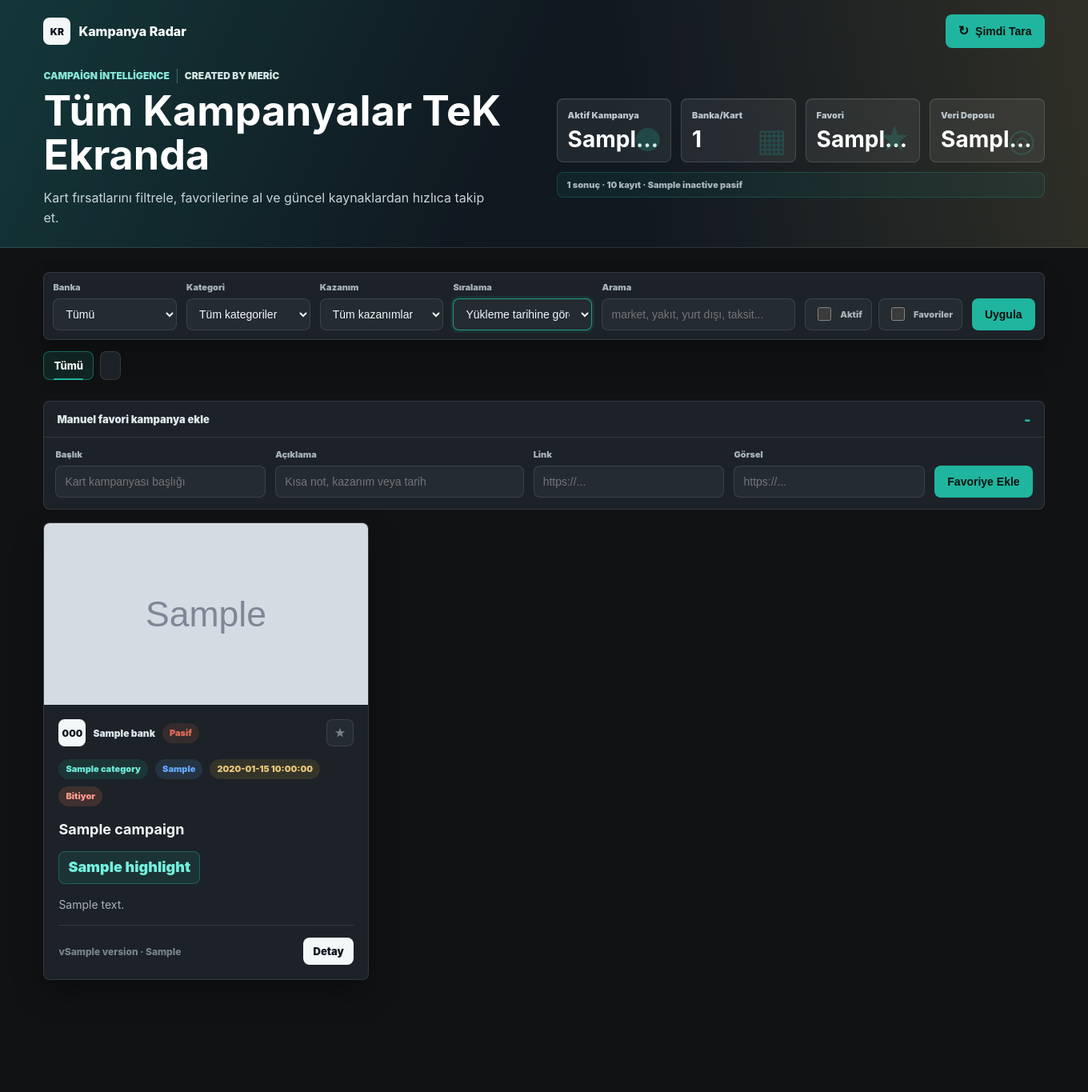
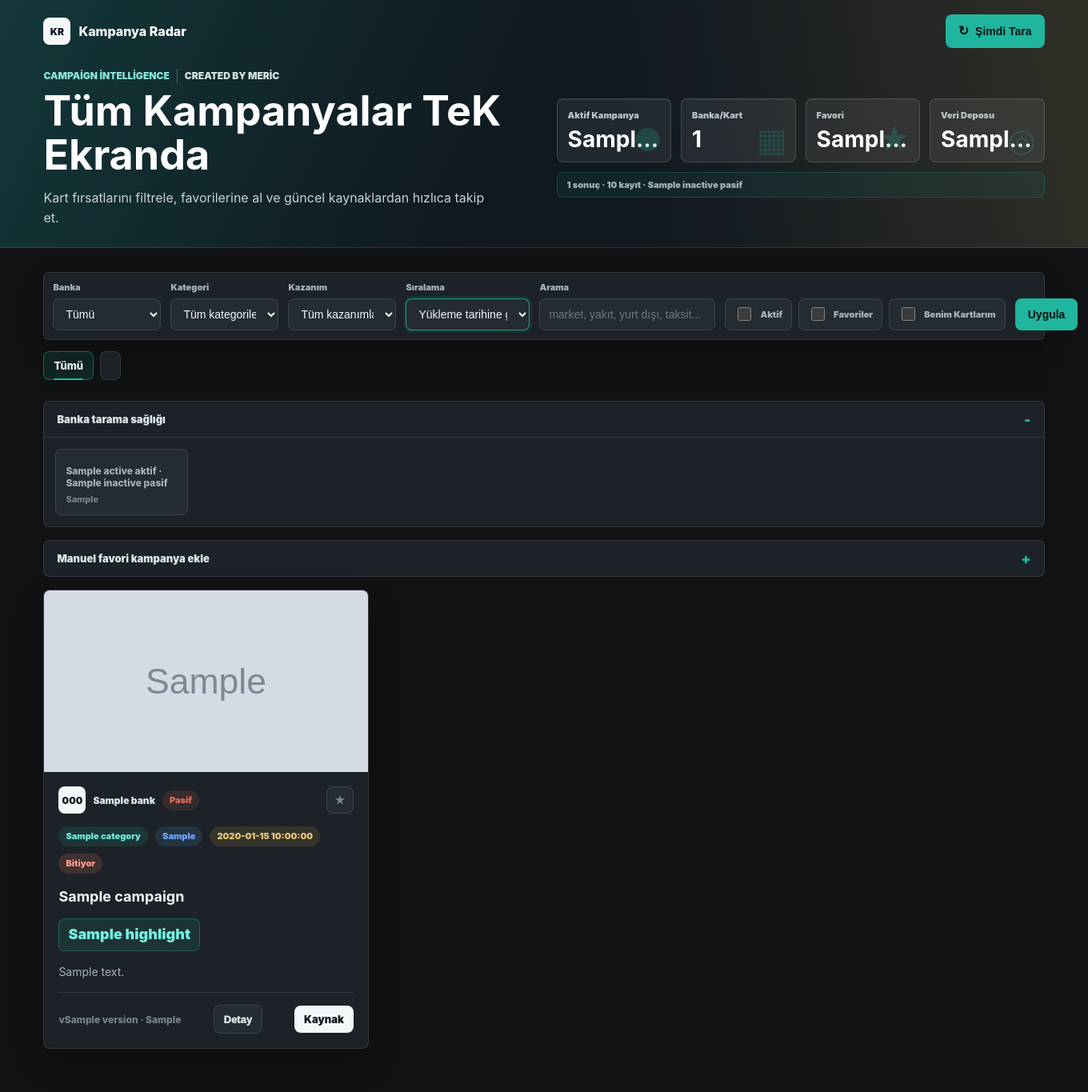
Before and after one commit to mericucan-bot/campaign_pipeline_new, a Flask app: template app/templates/dashboard.html in a window 1360 px wide, after a click that opens the changed part. Shown: the whole page at 80% size. Before the commit the page ends 1225 px from the top, so only its background shows below. Run offline with Flask 3, Linux system fonts and the light colour scheme; the template is opened without the code that fills it: most values are stand-ins (such as "Sample title", 1, 10 or a date in 2020); grey boxes marked "Sample" are stand-in pictures.

Commit message:
Add health panel my cards filter and details modal

```diff
--- a/app/core/db.py
+++ b/app/core/db.py
@@ -432,6 +432,9 @@
     value = (value or "").casefold()
     value = value.replace("ı", "i").replace("ğ", "g").replace("ü", "u")
     value = value.replace("ş", "s").replace("ö", "o").replace("ç", "c")
+    value = value.replace("yurtdisi", "yurt disi").replace("yurtdışı", "yurt disi")
+    value = value.replace("ı", "i").replace("ğ", "g").replace("ü", "u")
+    value = value.replace("ş", "s").replace("ö", "o").replace("ç", "c")
     value = unicodedata.normalize("NFKD", value)
     value = "".join(ch for ch in value if not unicodedata.combining(ch))
     return " ".join(value.split())
--- a/app/static/dashboard.css
+++ b/app/static/dashboard.css
@@ -403,6 +403,77 @@
   content: "-";
 }
 
+.health-panel {
+  background: var(--panel);
+  border: 1px solid var(--line);
+  border-radius: 8px;
+  margin: 0 0 16px;
+}
+
+.health-panel summary {
+  color: #dce7eb;
+  cursor: pointer;
+  font-size: 13px;
+  font-weight: 950;
+  list-style: none;
+  padding: 14px 16px;
+}
+
+.health-panel summary::-webkit-details-marker {
+  display: none;
+}
+
+.health-panel summary::after {
+  color: var(--primary);
+  content: "+";
+  float: right;
+  font-size: 18px;
+  line-height: 1;
+}
+
+.health-panel[open] summary::after {
+  content: "-";
+}
+
+.health-grid {
+  border-top: 1px solid var(--line);
+  display: grid;
+  gap: 10px;
+  grid-template-columns: repeat(auto-fill, minmax(150px, 1fr));
+  padding: 14px;
+}
+
+.health-item {
+  background: var(--panel-2);
+  border: 1px solid var(--line);
+  border-radius: 8px;
+  padding: 12px;
+}
+
+.health-item strong,
+.health-item span,
+.health-item small {
+  display: block;
+}
+
+.health-item strong {
+  font-size: 13px;
+  margin-bottom: 7px;
+}
+
+.health-item span {
+  color: var(--muted);
+  font-size: 12px;
+  font-weight: 850;
+}
+
+.health-item small {
+  color: var(--faint);
+  font-size: 11px;
+  font-weight: 850;
+  margin-top: 6px;
+}
+
 .manual-form {
   border-top: 1px solid var(--line);
   display: grid;
@@ -743,6 +814,79 @@
   text-decoration: none;
 }
 
+.detail-button {
+  background: var(--panel-2);
+  border: 1px solid var(--line);
+  color: #dce7eb;
+  font-size: 13px;
+  font-weight: 950;
+  min-height: 36px;
+  padding: 0 12px;
+}
+
+.detail-modal {
+  background: transparent;
+  border: 0;
+  color: var(--ink);
+  max-width: min(560px, calc(100vw - 28px));
+  padding: 0;
+}
+
+.detail-modal::backdrop {
+  background: rgba(0, 0, 0, 0.62);
+  backdrop-filter: blur(6px);
+}
+
+.modal-card {
+  background: var(--panel);
+  border: 1px solid var(--line);
+  border-radius: 8px;
+  box-shadow: var(--shadow);
+  padding: 22px;
+  position: relative;
+}
+
+.modal-close {
+  background: var(--panel-2);
+  border: 1px solid var(--line);
+  color: var(--ink);
+  height: 34px;
+  justify-content: center;
+  min-height: 34px;
+  padding: 0;
+  position: absolute;
+  right: 14px;
+  top: 14px;
+  width: 34px;
+}
+
+.modal-bank {
+  color: var(--primary);
+  display: block;
+  font-size: 12px;
+  font-weight: 950;
+  margin: 0 42px 10px 0;
+}
+
+.modal-title {
+  margin: 0 42px 14px 0;
+}
+
+.modal-description {
+  margin: 14px 0 18px;
+}
+
+.modal-link {
+  background: var(--primary);
+  border-radius: 8px;
+  color: #04110f;
+  display: inline-flex;
+  font-size: 13px;
+  font-weight: 950;
+  padding: 10px 13px;
+  text-decoration: none;
+}
+
 .empty {
   background: var(--panel);
   border: 1px solid var(--line);
@@ -828,8 +972,6 @@
     max-width: none;
   }
 
-  }
-
 @media (max-width: 640px) {
   .hero {
     padding-bottom: 20px;
--- a/app/templates/dashboard.html
+++ b/app/templates/dashboard.html
@@ -115,17 +115,35 @@
             <input type="checkbox" name="favorites" value="1" {% if favorites_only %}checked{% endif %}>
             <span>Favoriler</span>
           </label>
+
+          <label class="toggle {% if my_cards_only %}field-active{% endif %}" title="Benim kartlarimdaki kampanyalar">
+            <input type="checkbox" name="my_cards" value="1" {% if my_cards_only %}checked{% endif %}>
+            <span>Benim Kartlar&#305;m</span>
+          </label>
         </div>
 
         <button class="apply-button" type="submit">Uygula</button>
       </form>
       <div class="bank-rail" aria-label="Bankalar">
-        <a href="{{ url_for('index', q=search, active='1' if active_only else '0', category=selected_category, reward=selected_reward, sort=selected_sort, favorites='1' if favorites_only else None) }}" class="bank-chip {% if not selected_bank %}selected{% endif %}">T&#252;m&#252;</a>
+        <a href="{{ url_for('index', q=search, active='1' if active_only else '0', category=selected_category, reward=selected_reward, sort=selected_sort, favorites='1' if favorites_only else None, my_cards='1' if my_cards_only else None) }}" class="bank-chip {% if not selected_bank %}selected{% endif %}">T&#252;m&#252;</a>
         {% for bank in stats.banks %}
-          <a href="{{ url_for('index', bank=bank, q=search, active='1' if active_only else '0', category=selected_category, reward=selected_reward, sort=selected_sort, favorites='1' if favorites_only else None) }}" class="bank-chip {% if bank == selected_bank %}selected{% endif %}" title="{{ bank }}">{{ bank_label(bank) }}</a>
+          <a href="{{ url_for('index', bank=bank, q=search, active='1' if active_only else '0', category=selected_category, reward=selected_reward, sort=selected_sort, favorites='1' if favorites_only else None, my_cards='1' if my_cards_only else None) }}" class="bank-chip {% if bank == selected_bank %}selected{% endif %}" title="{{ bank }}">{{ bank_label(bank) }}</a>
         {% endfor %}
       </div>
     </section>
+
+    <details class="health-panel">
+      <summary>Banka tarama sa&#287;l&#305;&#287;&#305;</summary>
+      <div class="health-grid">
+        {% for row in bank_health %}
+          <div class="health-item">
+            <strong>{{ bank_label(row.bank) }}</strong>
+            <span>{{ row.active }} aktif · {{ row.inactive }} pasif</span>
+            <small>{{ row.last_seen[:10] or 'Tarih yok' }}</small>
+          </div>
+        {% endfor %}
+      </div>
+    </details>
 
     <details class="manual-entry">
       <summary>Manuel favori kampanya ekle</summary>
@@ -202,8 +220,19 @@
 
             <div class="campaign-footer">
               <span>v{{ campaign.version }} · {{ campaign.last_seen[:10] }}</span>
+              <button
+                class="detail-button"
+                type="button"
+                data-title="{{ campaign.title|e }}"
+                data-bank="{{ campaign.bank|e }}"
+                data-category="{{ campaign.category|e }}"
+                data-reward="{{ campaign.reward_type|e }}"
+                data-date="{{ campaign.deadline_label|e }}"
+                data-description="{{ campaign.description or ''|e }}"
+                data-url="{{ campaign.url or ''|e }}"
+              >Detay</button>
               {% if campaign.url %}
-                <a href="{{ campaign.url }}" target="_blank" rel="noreferrer">Detay</a>
+                <a href="{{ campaign.url }}" target="_blank" rel="noreferrer">Kaynak</a>
               {% endif %}
             </div>
           </div>
@@ -222,6 +251,21 @@
       {% endfor %}
     </section>
   </main>
+
+  <dialog class="detail-modal">
+    <div class="modal-card">
+      <button class="modal-close" type="button" aria-label="Kapat">×</button>
+      <span class="modal-bank"></span>
+      <h2 class="modal-title"></h2>
+      <div class="badges">
+        <span class="category-badge modal-category"></span>
+        <span class="reward-badge modal-reward"></span>
+        <span class="date-badge modal-date"></span>
+      </div>
+      <p class="modal-description"></p>
+      <a class="modal-link" href="#" target="_blank" rel="noreferrer">Kayna&#287;a Git</a>
+    </div>
+  </dialog>
 
   <button class="back-to-top" type="button" aria-label="Sayfa ba&#351;&#305;na d&#246;n">↑</button>
 
@@ -242,6 +286,29 @@
         window.scrollTo({ top: 0, behavior: "smooth" });
       });
     }
+
+    const modal = document.querySelector(".detail-modal");
+    const closeModal = document.querySelector(".modal-close");
+    document.querySelectorAll(".detail-button").forEach((button) => {
+      button.addEventListener("click", () => {
+        modal.querySelector(".modal-bank").textContent = button.dataset.bank;
+        modal.querySelector(".modal-title").textContent = button.dataset.title;
+        modal.querySelector(".modal-category").textContent = button.dataset.category;
+        modal.querySelector(".modal-reward").textContent = button.dataset.reward;
+        modal.querySelector(".modal-date").textContent = button.dataset.date;
+        modal.querySelector(".modal-description").textContent = button.dataset.description || "Aciklama kaynak sayfada.";
+        const link = modal.querySelector(".modal-link");
+        link.href = button.dataset.url || "#";
+        link.hidden = !button.dataset.url;
+        modal.showModal();
+      });
+    });
+    if (closeModal) {
+      closeModal.addEventListener("click", () => modal.close());
+      modal.addEventListener("click", (event) => {
+        if (event.target === modal) modal.close();
+      });
+    }
   </script>
 </body>
 </html>
```
Also changed, not shown: app/dashboard.py (+63 -3 lines), app/static_export.py (+6 -2 lines), docs/assets/app.js (+65 -2 lines), docs/assets/styles.css (+20 -0 lines), docs/index.html (+21 -0 lines), README.md.
